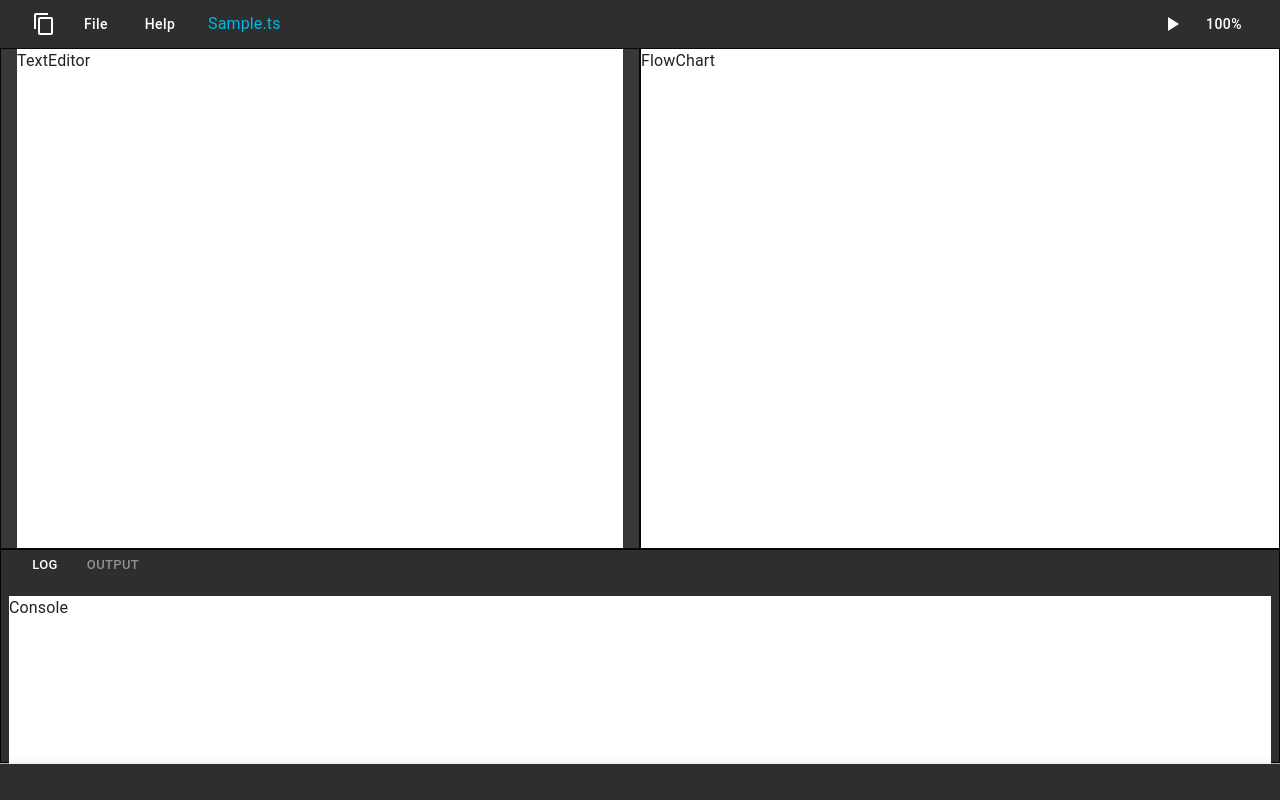
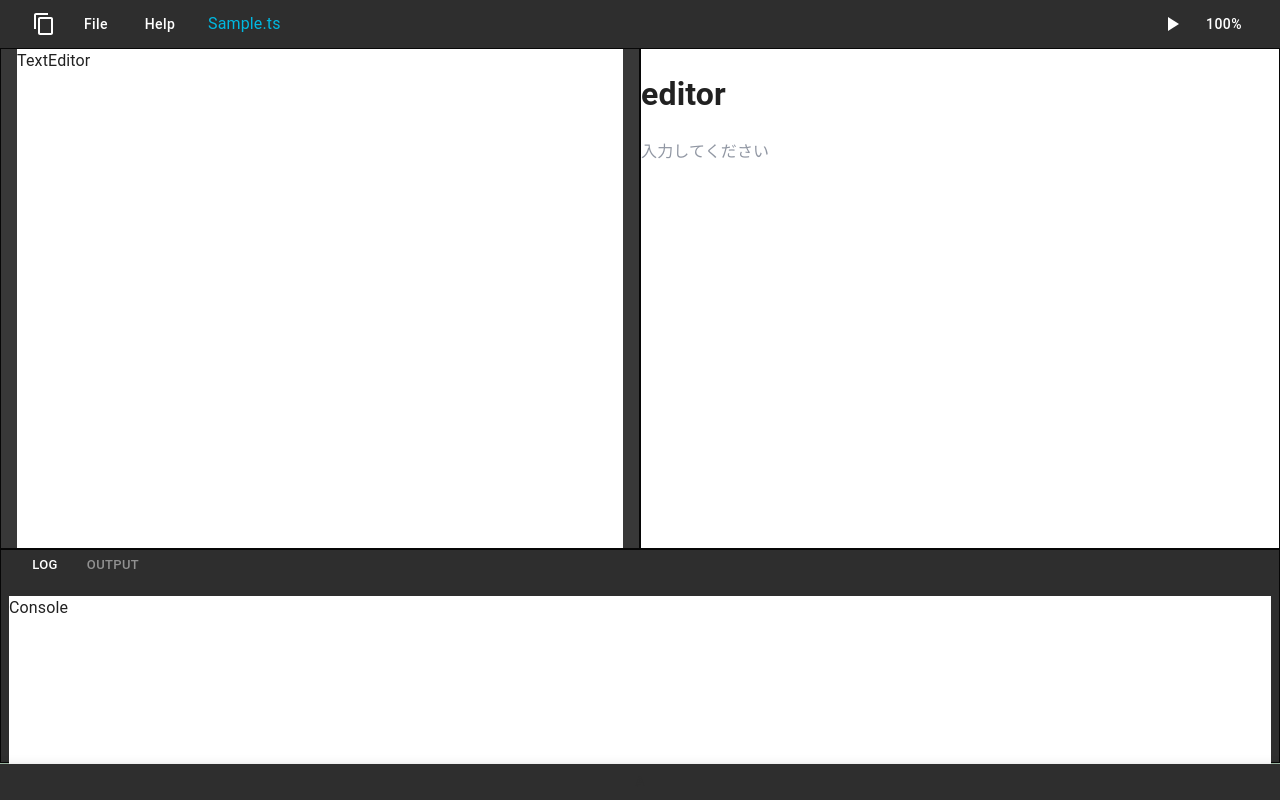
Before and after one commit to katsudon08/Floccha_frontend, a React (Vite) app: page / in a window 1280 px wide. Built offline with nearby package versions, Linux system fonts and the light colour scheme.

Commit message:
draftでエラーを吐いている
Uncaught ReferenceError: global is not defined

```diff
--- a/src/components/FlowChart.tsx
+++ b/src/components/FlowChart.tsx
@@ -1,28 +1,32 @@
-// import React, { useEffect } from 'react';
-// import { Editor, EditorState } from 'draft-js'
-// import 'draft-js/dist/Draft.css'
+import React, { useEffect } from 'react';
+import { Editor, EditorState } from 'draft-js'
+import 'draft-js/dist/Draft.css'
 
 export const FlowChart = () => {
-    // const [editorEnable, setEditorEnable] = React.useState(false);
-    // const [editorState, setEditorState] = React.useState(
-    //     () => EditorState.createEmpty()
-    // );
+    const [editorEnable, setEditorEnable] = React.useState(false);
+    const [editorState, setEditorState] = React.useState(() =>
+        EditorState.createEmpty()
+    );
 
-    // useEffect(() => {
-    //     setEditorEnable(true);
-    // });
+    useEffect(() => {
+        setEditorEnable(true);
+    }, []);
 
     return (
         <>
-            {/* {editorEnable && (
+            {editorEnable && (
                 <div>
                     <h1>editor</h1>
                     <div>
-                        < Editor placeholder='入力してください' editorState={editorState} onChange={setEditorState} />
+                        <Editor
+                            placeholder="入力してください"
+                            editorState={editorState}
+                            onChange={setEditorState}
+                        />
                     </div>
                 </div>
-            )} */}
-            <div>FlowChart</div>
+            )}
+            {/* <div>FlowChart</div> */}
         </>
     )
 }
--- a/src/pages/Create_page.tsx
+++ b/src/pages/Create_page.tsx
@@ -12,6 +12,7 @@ export const Create_page = () => {
         <>
             {/* テキストエディタ、プログラミングフローチャート */}
             <Grid
+                // containerのpropsはxsを使ってはいけない
                 container
                 direction="row"
                 sx={{ height: "70%" }}
```
